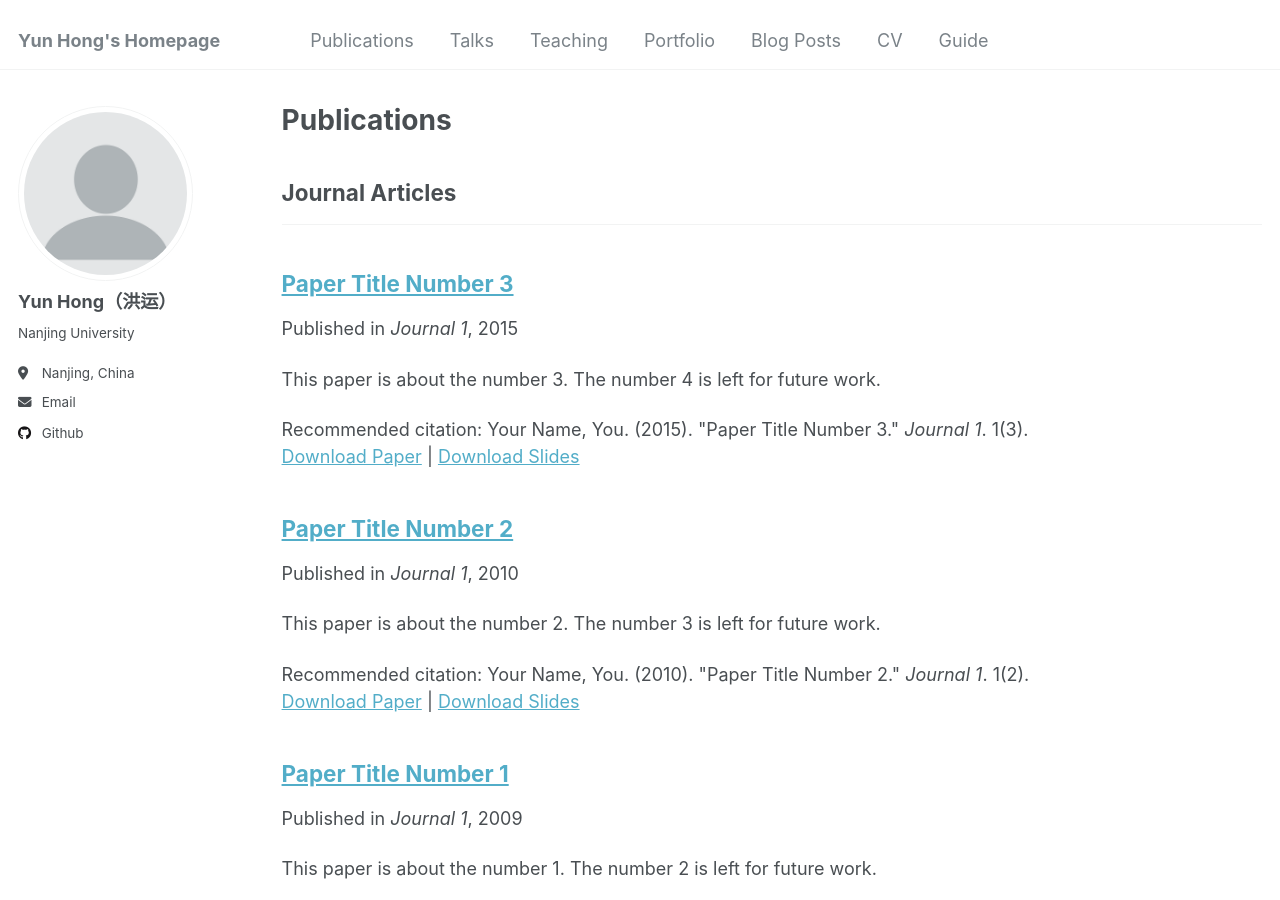
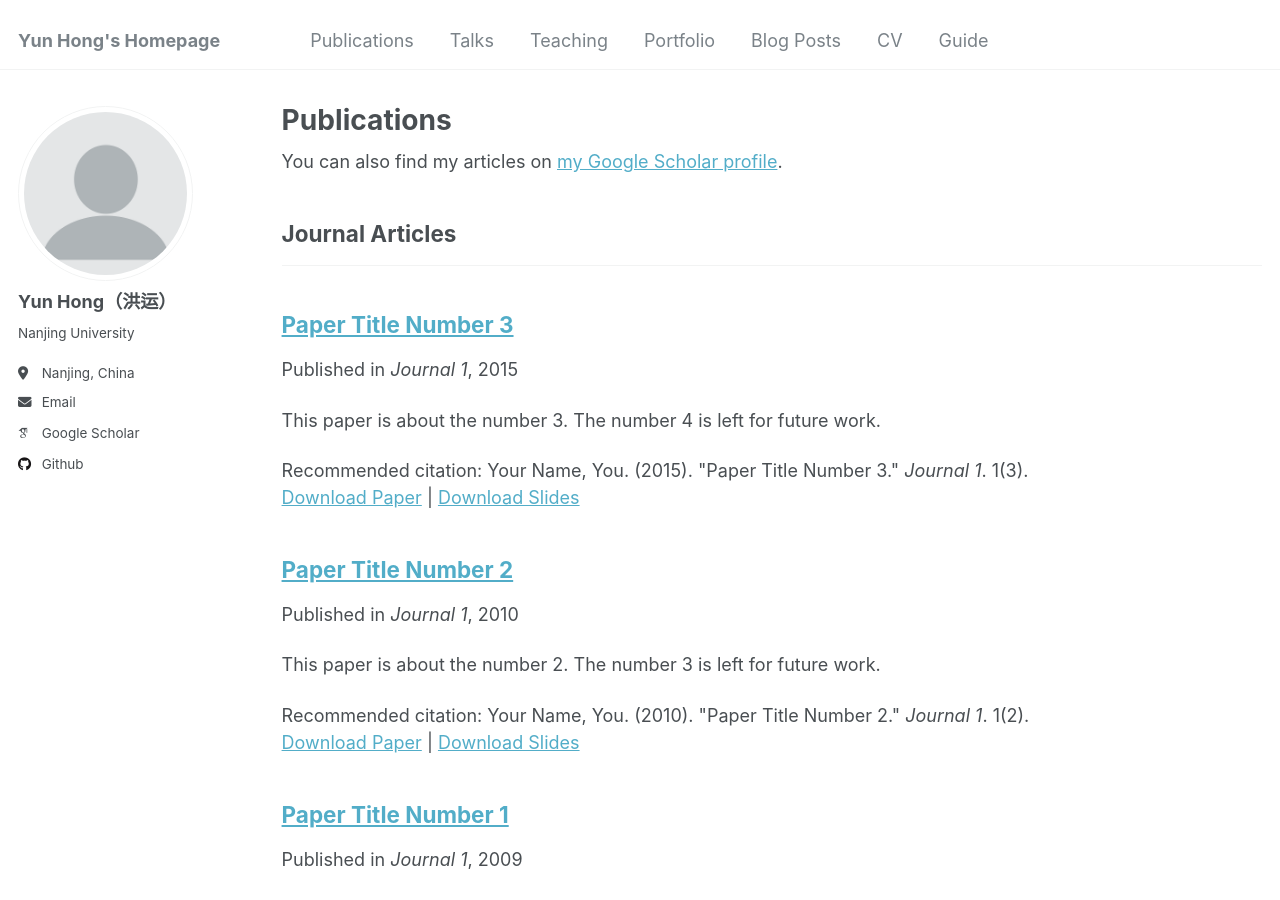
Before and after one commit to HongYun021021/HongYun021021.github.io, a Jekyll site: the page built from _pages/publications.html, in a window 1280 px wide and 900 px high. Built offline with Jekyll 4.4.1, drawn with Linux system fonts in a browser that asks for light colours; some web fonts are replaced; part of the change alters nothing that is shown.

Commit message:
Update _config.yml

```diff
--- a/_config.yml
+++ b/_config.yml
@@ -32,7 +32,7 @@ author:
 
   # Academic websites
   arxiv            : # URL - Update with the correct link to your profile
-  googlescholar    : # "https://scholar.google.com/citations?user=PS_CX0AAAAAJ"
+  googlescholar    : "https://scholar.google.com/citations?hl=zh-CN&user=2ul-8PsAAAAJ"
   impactstory      : # URL
   orcid            : # "http://orcid.org/yourorcidurl"
   semantic         : # URL
```
